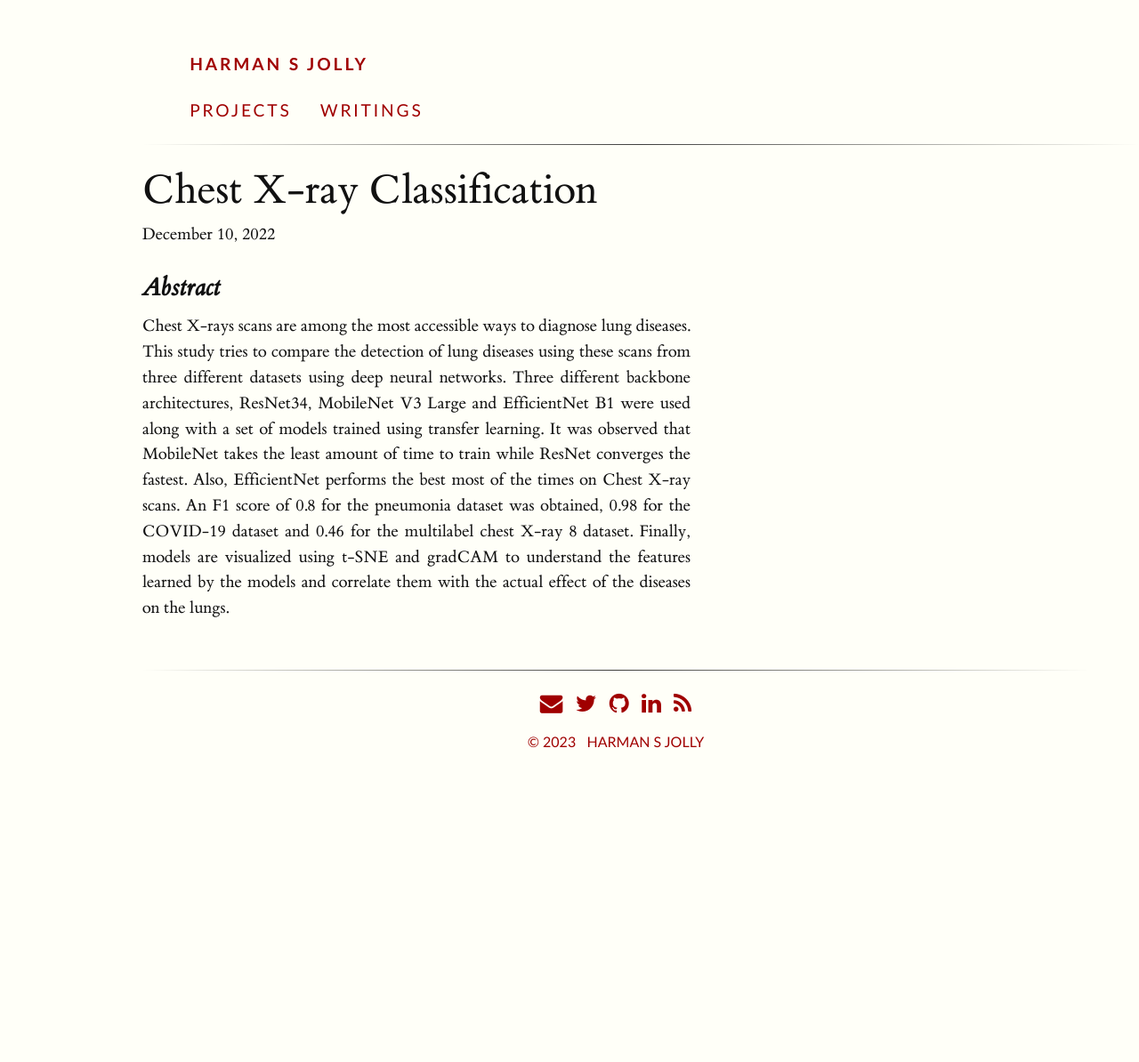
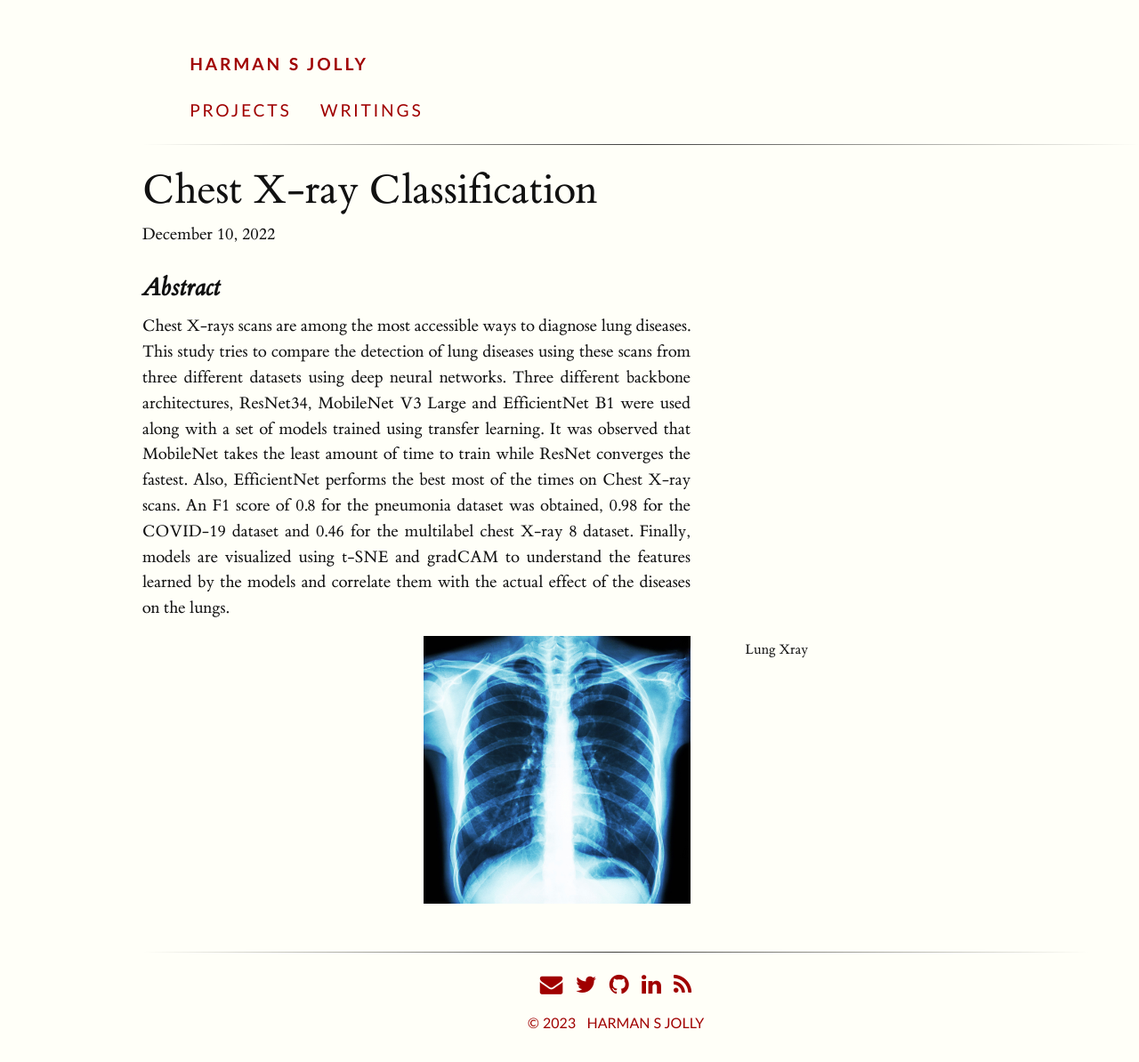
Before and after one commit to coderjolly/coderjolly.github.io, a Jekyll site: the page built from _posts/2022-12-10-chest-x-ray.md, in a window 1280 px wide. Shown: the whole page at 89% size. Built offline with Jekyll 4.4.1, drawn with Linux system fonts in a browser that asks for light colours; a style sheet for code colours, icons or effects is not loaded; before the commit the page ends 900 px from its top, so only the background shows below that.

```diff
--- a/_posts/2022-12-10-chest-x-ray.md
+++ b/_posts/2022-12-10-chest-x-ray.md
@@ -21,3 +21,7 @@ MathJax.Hub.Config({
 ## Abstract
 Chest X-rays scans are among the most accessible ways to diagnose lung diseases. This study tries to compare the detection of lung diseases using these scans from three different datasets using deep neural networks. Three different backbone architectures,
 ResNet34, MobileNet V3 Large and EfficientNet B1 were used along with a set of models trained using transfer learning. It was observed that MobileNet takes the least amount of time to train while ResNet converges the fastest. Also, EfficientNet performs the best most of the times on Chest X-ray scans. An F1 score of 0.8 for the pneumonia dataset was obtained, 0.98 for the COVID-19 dataset and 0.46 for the multilabel chest X-ray 8 dataset. Finally, models are visualized using t-SNE and gradCAM to understand the features learned by the models and correlate them with the actual effect of the diseases on the lungs.
+
+
+{% marginnote "note-id" "Lung Xray" %}
+<img style="float: right;" src="/assets/img/chest-x-ray/lung-xray.png" width="300">
```
Also changed, not shown: projects.md (+6 -6 lines), assets/img/chest-x-ray/lung-xray.png (added).
